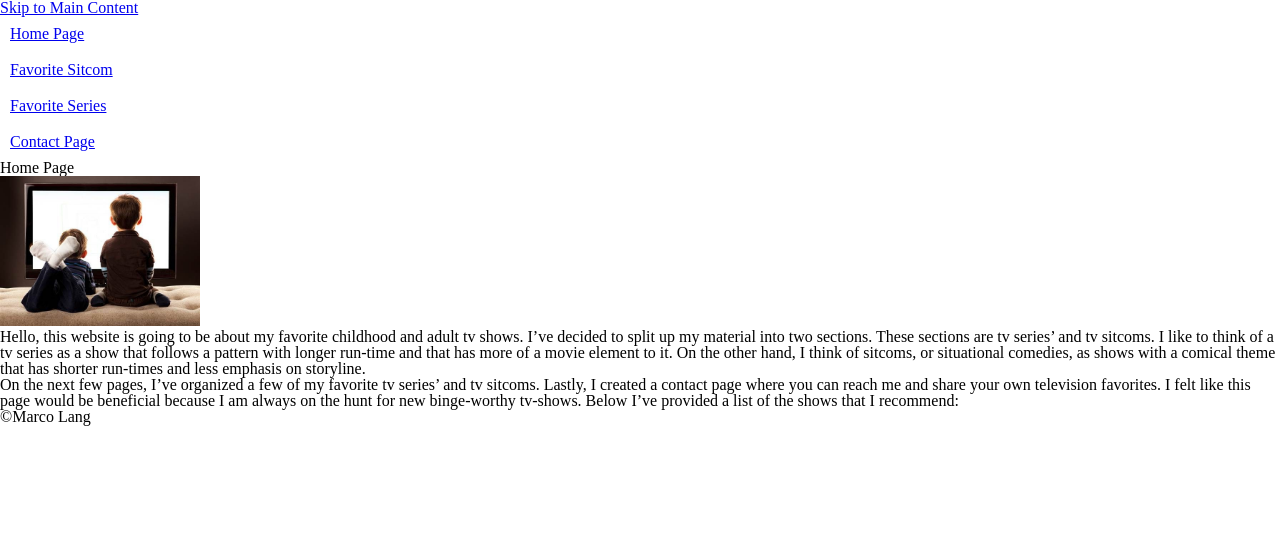
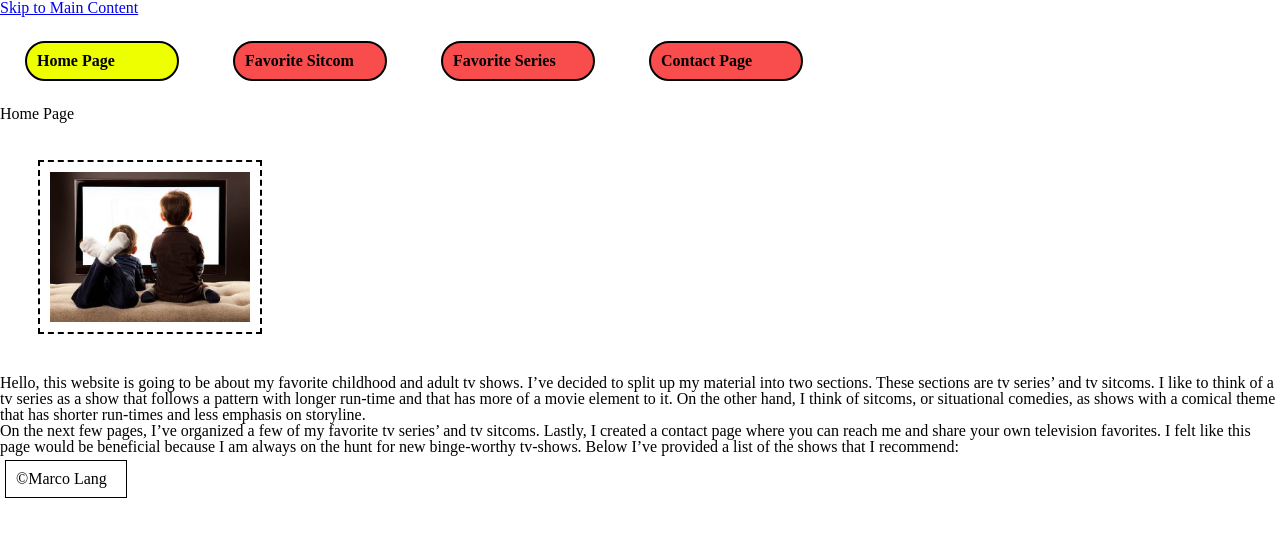
Before and after one commit to marcomtl/simplehtml-csscheckpoint, a plain HTML site: page index.html in a window 1280 px wide. Drawn offline with Linux system fonts and the light colour scheme.

Commit message:
Add files via upload

```diff
--- a/css/style.css
+++ b/css/style.css
@@ -1,6 +1,43 @@
+/* .skip{
+    position:absolute;
+    left: -1000px;
+}
+.skip:focus{
+    right: 1000px;
+} */
+
+img{
+    border:2px dashed #000000;
+    padding: 10px;
+    margin: 38px;
+    width: 200px;
+}
 img:hover{
     border: 2px solid #f82121cc
 }
 nav li{
     padding: 10px;
+    border: 2px solid #000000;
+    font-weight: bold;
+    background-color: #f82121cc;
+    margin: 25px;
+    width: 130px;
+    display: inline-block;
+    border-radius: 30px;
 }
+nav a{
+    text-decoration: none;
+    color: #000000;
+}
+
+.active{
+    background-color: #eeff00;
+}
+
+footer{
+    width: 100px;
+	padding: 10px;
+	margin: 5px;
+	border: 1px solid black;
+    background-color: none;
+}
```
